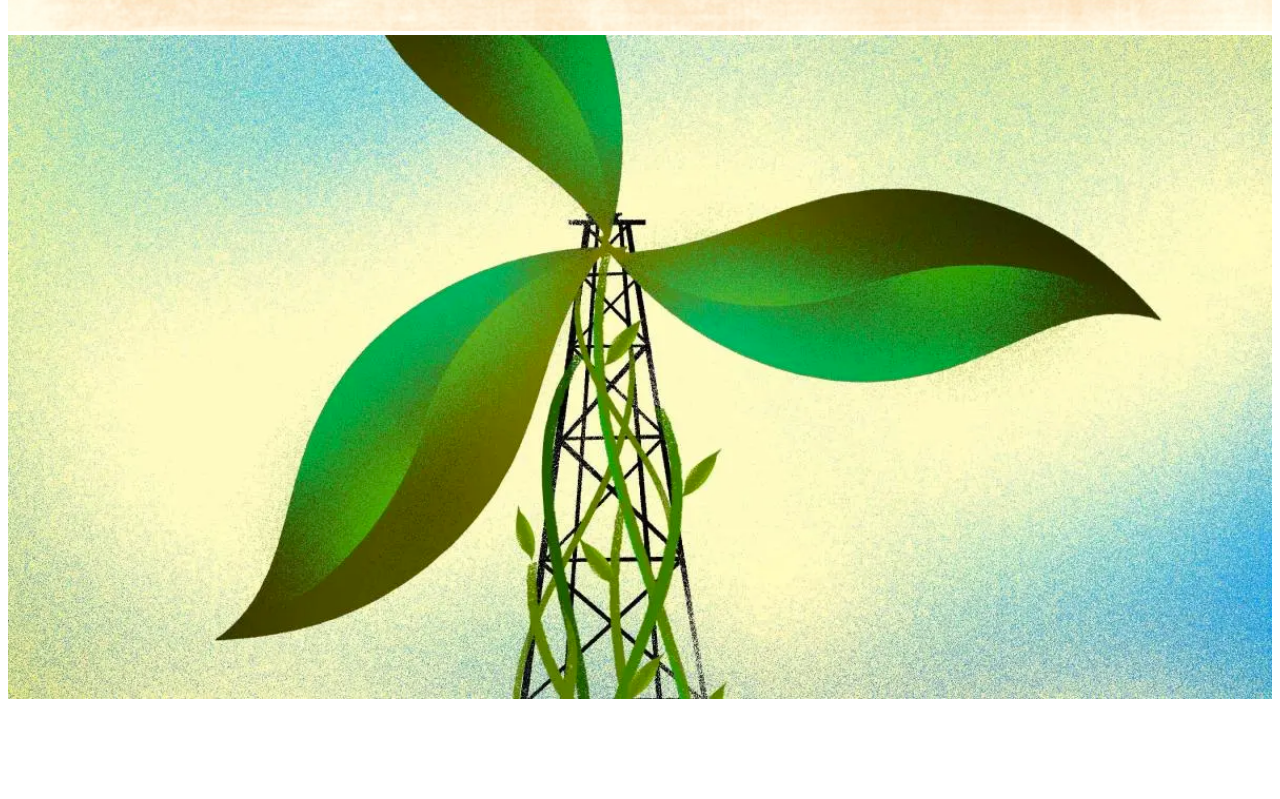
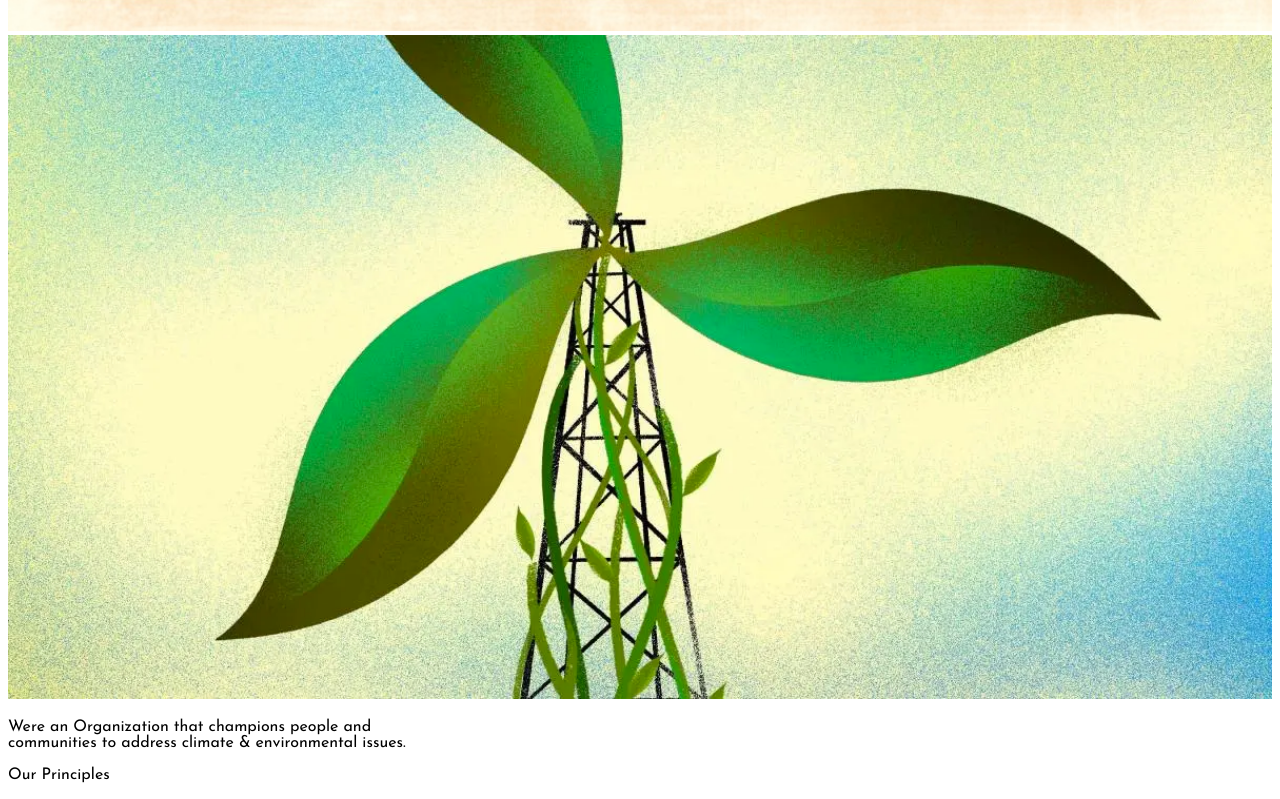
Before and after one commit to wolfy1313/powerlines-website, a Next.js app: page /AboutUs in a window 1280 px wide. Shown: the part 1984-2783 px from the top of the page. Before the commit the page ends 2695 px from the top, so only its background shows below. Built offline with nearby package versions, Linux system fonts and the light colour scheme; a web font is replaced by a local one.

Commit message:
added ourPrinciples and subheading

```diff
--- a/src/components/OurPrinciples.tsx
+++ b/src/components/OurPrinciples.tsx
@@ -17,6 +17,15 @@ Text Column  */}
    <section className="w-full pt-12 pl-0 md:w-1/3 pl-4">
     <Image width={425} height={424}layout="responsive" src="/plantPowerlineTower.png" alt="plant powerline tower" />
   </section>
+  <p className={`text-3xl font-semibold leading-9 my-24 ml-16 ${josefinSans.className}`}> Were an Organization that champions people and<br/> communities to address climate & environmental issues.</p>
+  <section className="w-full 3/3">
+  <p className={`text-3xl font-semibold leading-9 my-2 ml-16 text-main-yellow mb-10 ${josefinSans.className}`}>Our Principles</p>
+  </section>
+ </section>
+ <section>
+ <section>
+
+ </section>
  </section>
     </section>
   )
```
